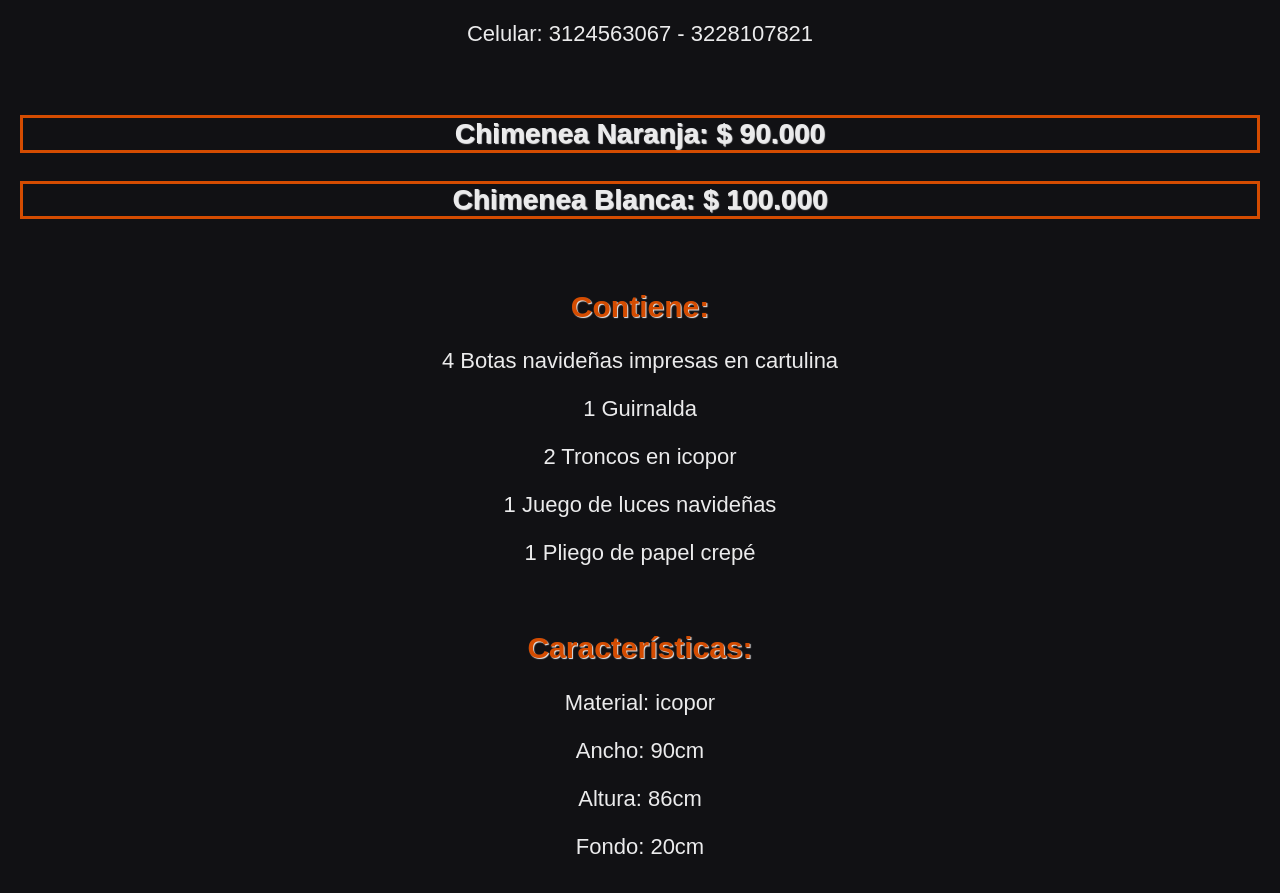
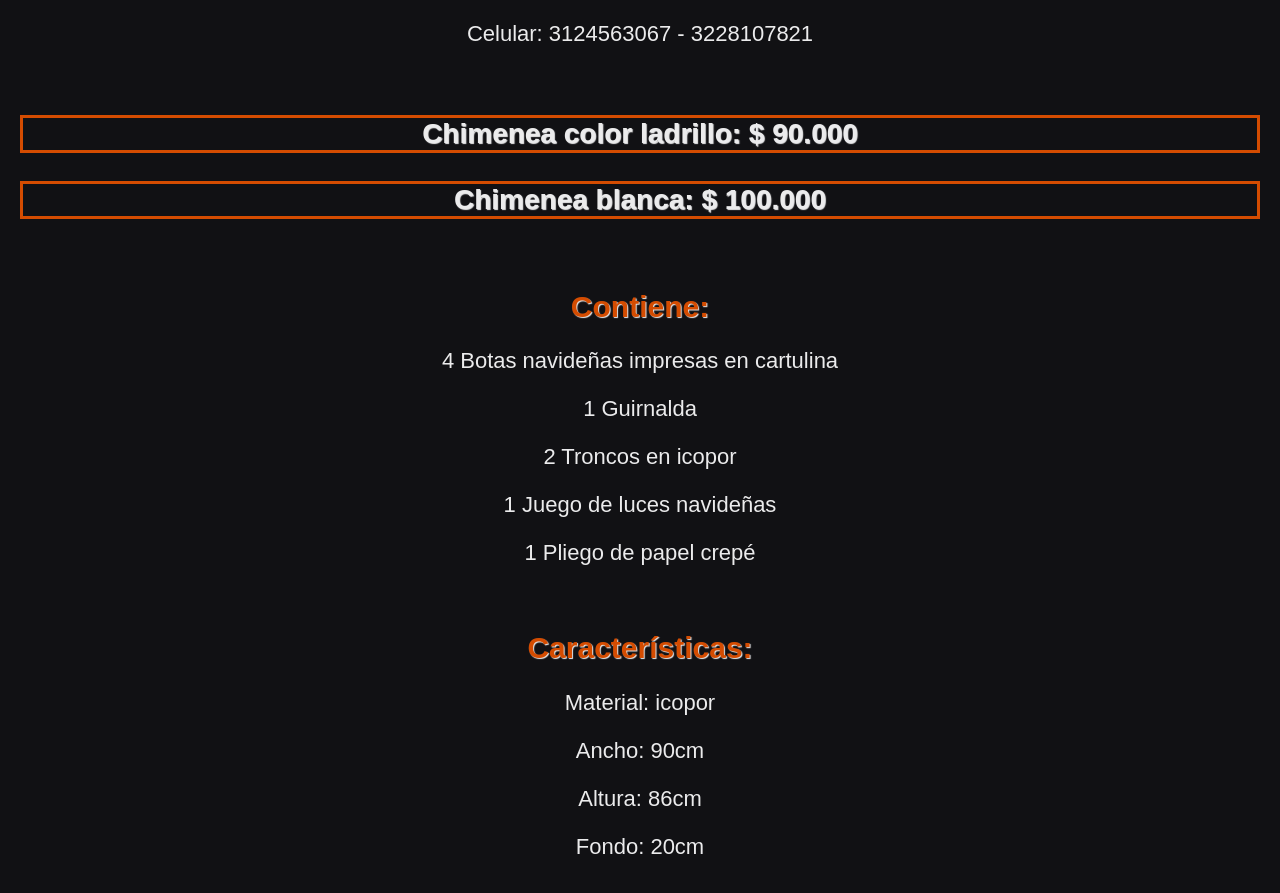
Before and after one commit to alberthfabian/fireplace, a React (Create React App) app: page / in a window 1280 px wide. Shown: the part 1851-2744 px from the top of the page. Built offline with nearby package versions, Linux system fonts and the light colour scheme; no server answers.

Commit message:
Add brick orange

```diff
--- a/src/pages/Info/index.jsx
+++ b/src/pages/Info/index.jsx
@@ -12,8 +12,8 @@ const Info = () => {
         <p>Dirección 2: Diagonal 45F Sur # 13F - 46</p>
         <p>Celular: 3124563067 - 3228107821</p>
         <br/>
-        <h3>Chimenea Naranja: $ 90.000 </h3>
-        <h3>Chimenea Blanca: $ 100.000 </h3>
+        <h3>Chimenea color ladrillo: $ 90.000 </h3>
+        <h3>Chimenea blanca: $ 100.000 </h3>
         <br/>
         <h2>Contiene:</h2>
         <p>4 Botas navideñas impresas en cartulina</p>
```
